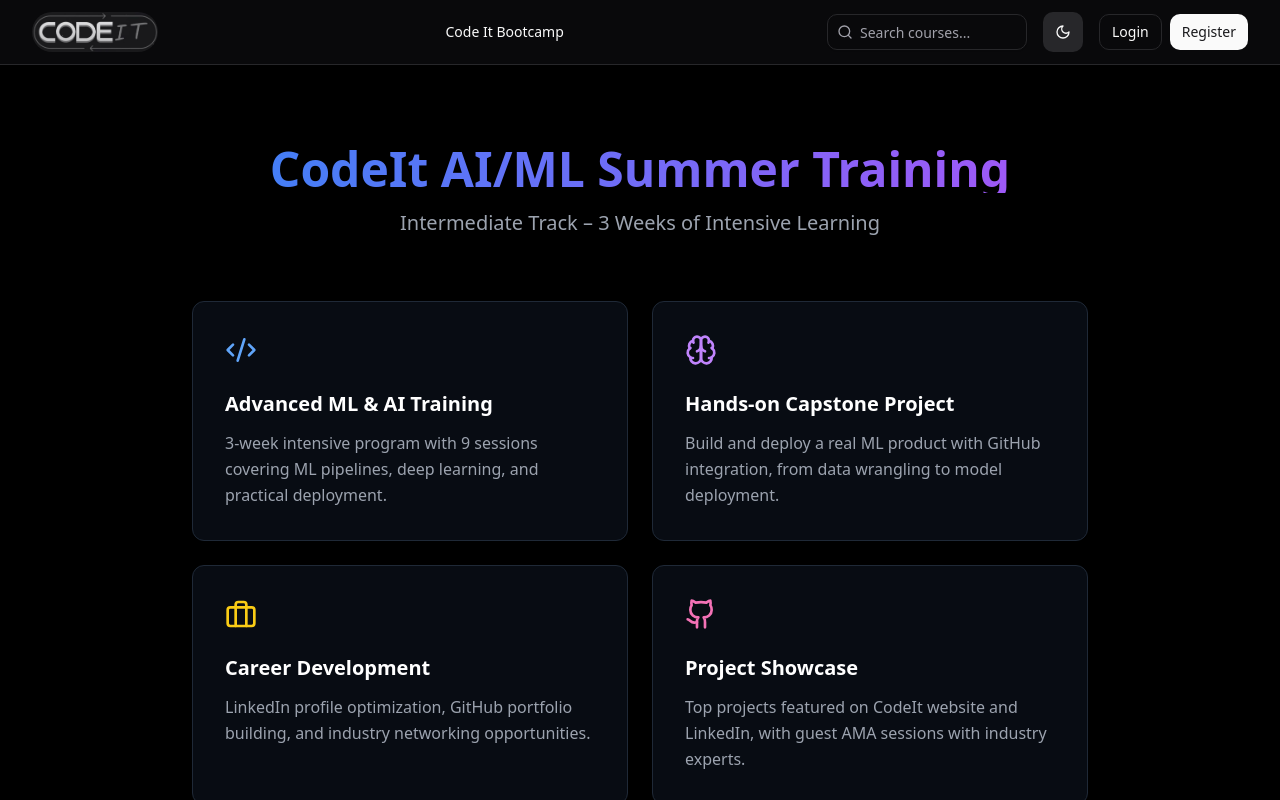
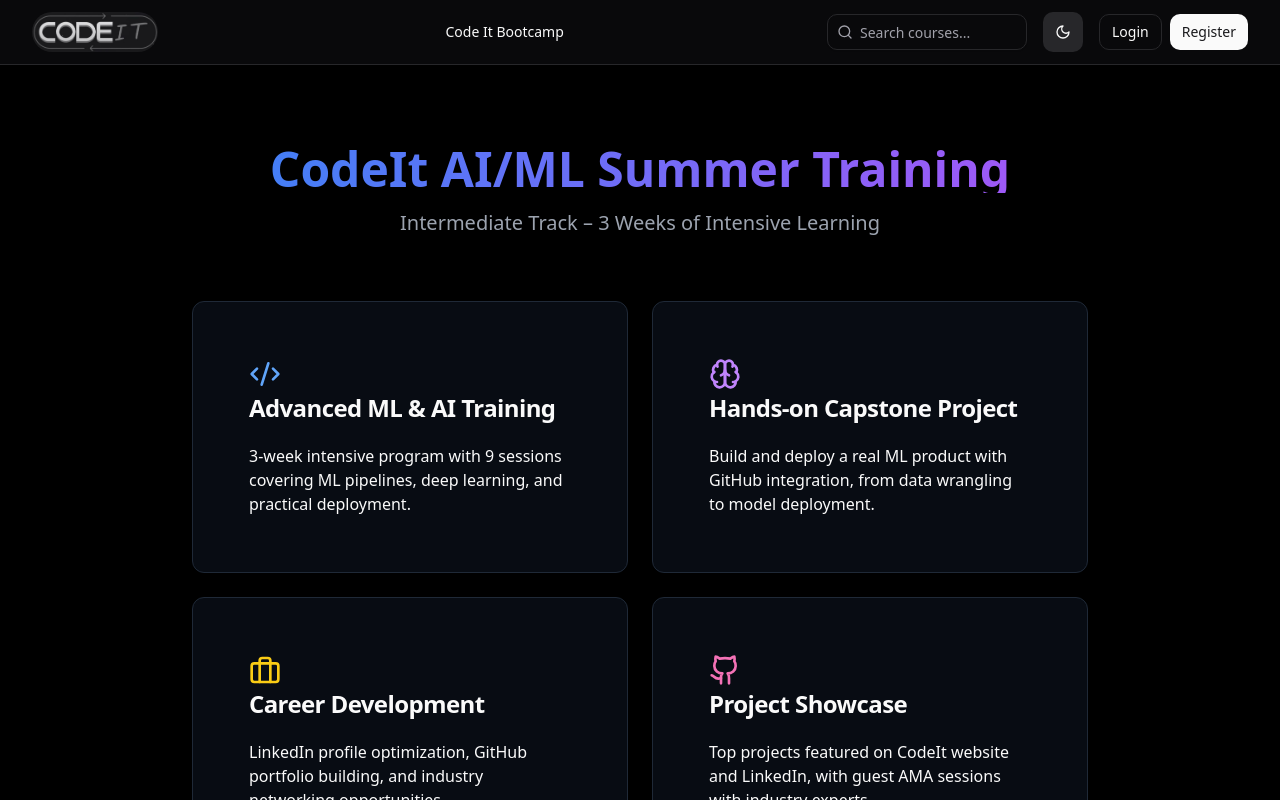
Before and after one commit to Slug-For-Sure/codeit, a React (Vite) app: page /about in a window 1280 px wide. Shown: the top 800 px of the page. Built offline with nearby package versions, Linux system fonts and the light colour scheme; no server answers.

Commit message:
Refactor About page to use Card components for feature display, enhancing layout and visual consistency.

```diff
--- a/src/pages/About.tsx
+++ b/src/pages/About.tsx
@@ -2,6 +2,8 @@
 import { Code2, Brain, Rocket, ArrowRight, Users, Briefcase, Building2, Award, Github } from 'lucide-react';
 import { motion } from 'framer-motion';
 import { Link } from 'react-router-dom';
+import { Card, CardContent, CardFooter, CardHeader, CardTitle } from '@/components/ui/card';
+import { Button } from '@/components/ui/button';
 
 const About = () => {
   const features = [
@@ -62,23 +64,22 @@
           transition={{ delay: 0.5 }}
           className="grid grid-cols-1 md:grid-cols-2 gap-6 mb-16"
         >
-          {features.map((feature, index) => (
-            <motion.div
-              key={index}
-              whileHover={{ y: -5 }}
-              className="bg-gray-900/50 backdrop-blur-sm rounded-xl p-8 border border-gray-800 hover:border-gray-700 transition-all"
-            >
-              <div className="mb-6">
-                {feature.icon}
-              </div>
-              <h3 className="text-xl font-bold text-white mb-3">
-                {feature.title}
-              </h3>
-              <p className="text-gray-400 leading-relaxed">
-                {feature.description}
-              </p>
-            </motion.div>
-          ))}
+          {
+            features.map((feature, index) => (
+              <Card className='bg-gray-900/50 backdrop-blur-sm rounded-xl p-8 border border-gray-800 hover:border-gray-700 transition-all'>
+                <CardHeader>
+                  {feature.icon}
+                  <CardTitle className='mt-4'>{feature.title}</CardTitle>
+                </CardHeader>
+
+                <CardContent>
+                  <p>
+                    {feature.description}
+                  </p>
+                </CardContent>
+              </Card>
+            ))
+          }
         </motion.div>
 
         {/* Call to Action */}
```
